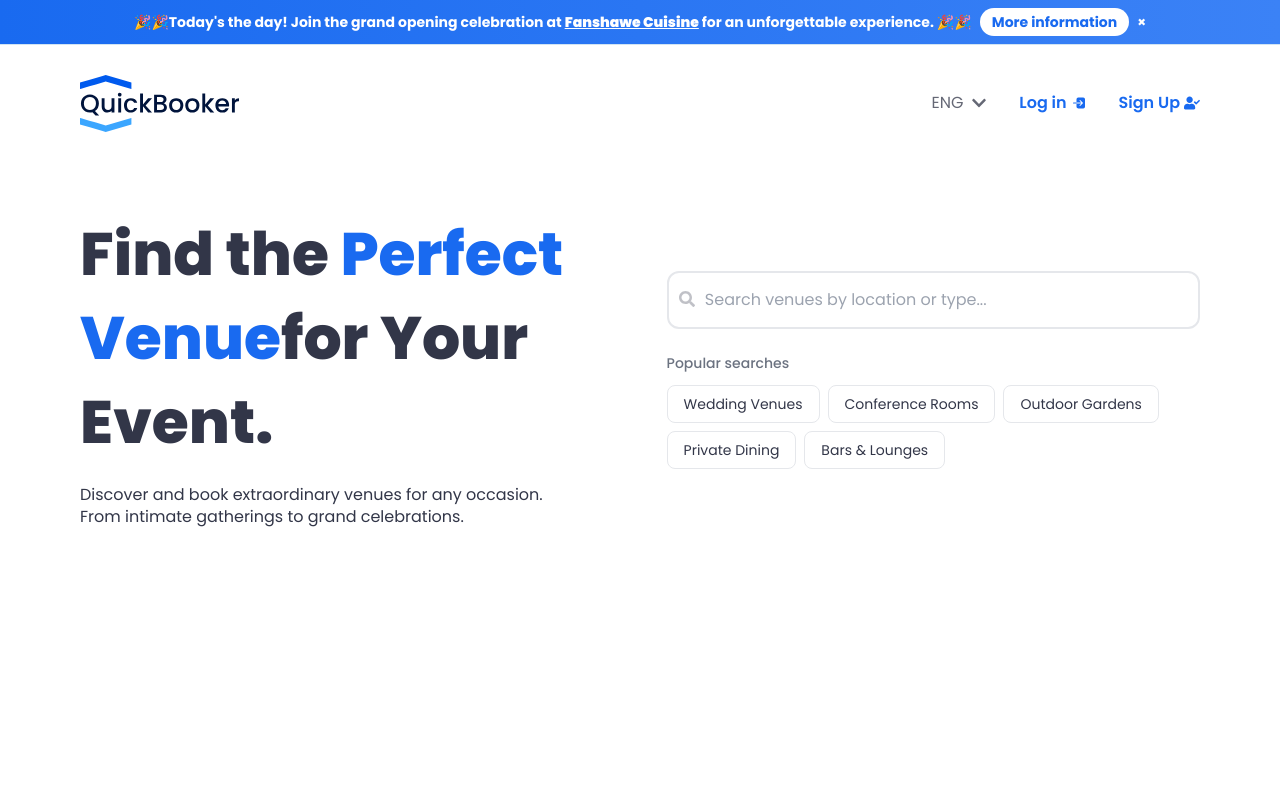
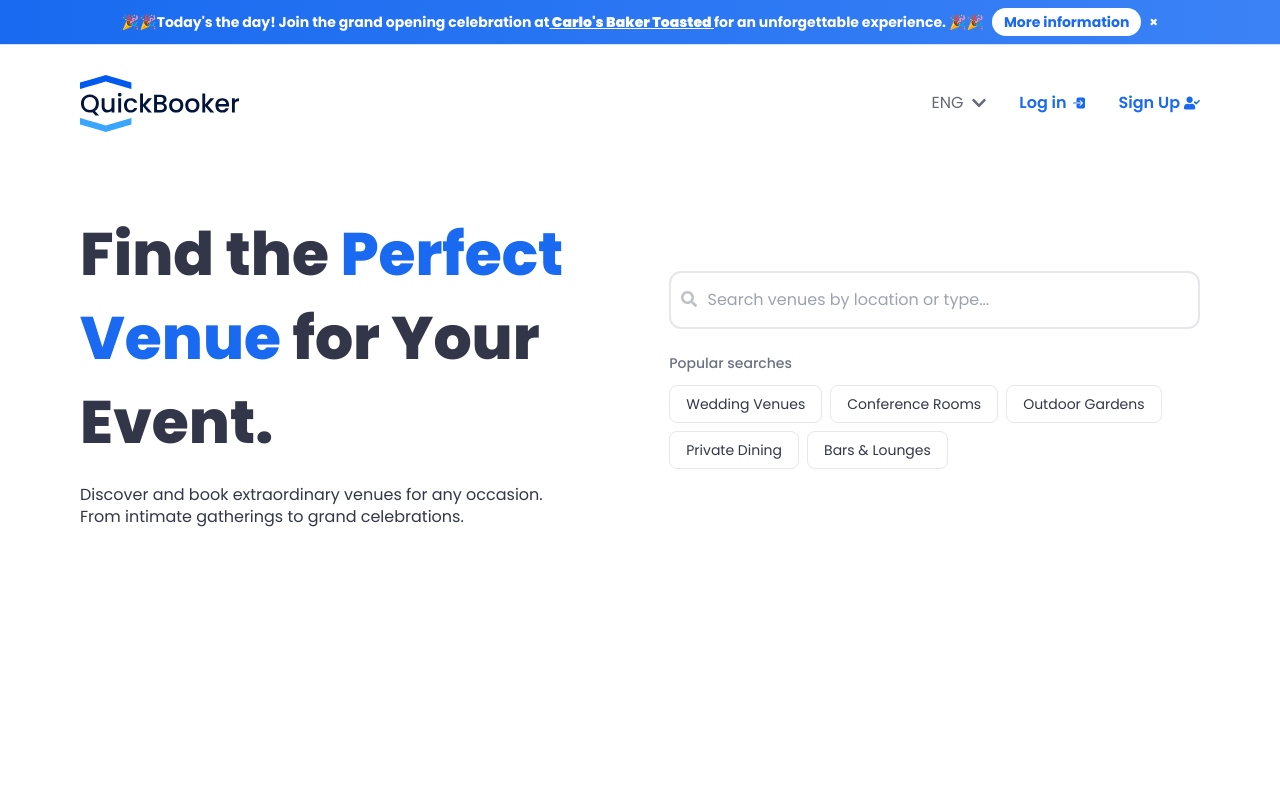
Before and after one commit to luisgcode/Quickbooker, a React (Vite) app: page / in a window 1280 px wide. Shown: the top 788 px of the page. Built offline with nearby package versions, Linux system fonts and the light colour scheme.

Commit message:
Progressing

```diff
--- a/src/components/navbar/Navbar.jsx
+++ b/src/components/navbar/Navbar.jsx
@@ -30,9 +30,9 @@ const Navbar = () => {
   return (
     <div>
       <div className="text-sm top-nav text-center py-3 bg-gradient-to-r from-blueCompany to-blue-500 text-white font-bold">
-        🎉🎉Today's the day! Join the grand opening celebration at{" "}
-        <b className="underline ">Fanshawe Cuisine</b> for an unforgettable
-        experience. 🎉🎉
+        🎉🎉Today's the day! Join the grand opening celebration at
+        <b className="underline "> Carlo's Baker Toasted </b> for an
+        unforgettable experience. 🎉🎉
         <a
           href="#"
           className="ml-2 bg-white text-blueCompany px-3 py-1 rounded-full   transition duration-300"
--- a/src/pages/HomePage/hero/Hero.jsx
+++ b/src/pages/HomePage/hero/Hero.jsx
@@ -16,7 +16,7 @@ const Hero = () => {
       <div className="flex gap-10 flex-col p-sma_pad md:py-[50px] md:px-[80px] md:flex-row items-center">
         <div className="flex flex-col gap-5">
           <h1>
-            Find the <span className="text-blueCompany">Perfect Venue</span>
+            Find the <span className="text-blueCompany">Perfect Venue </span>
             for Your Event.
           </h1>
           <p className="max-w-[50ch]">
```
